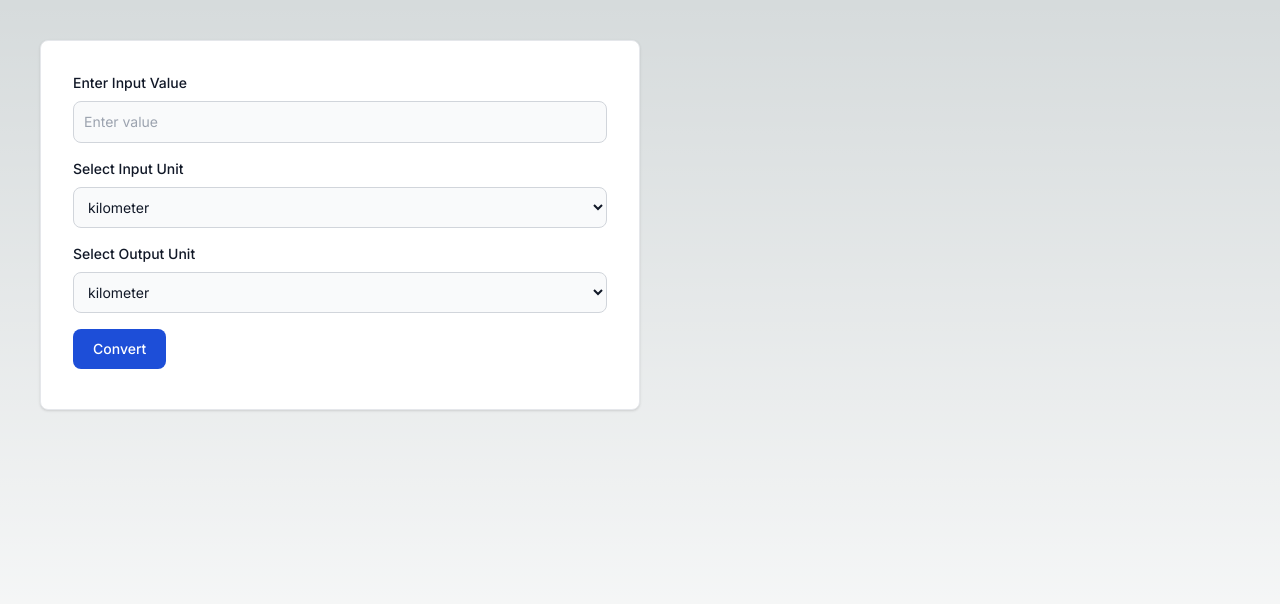
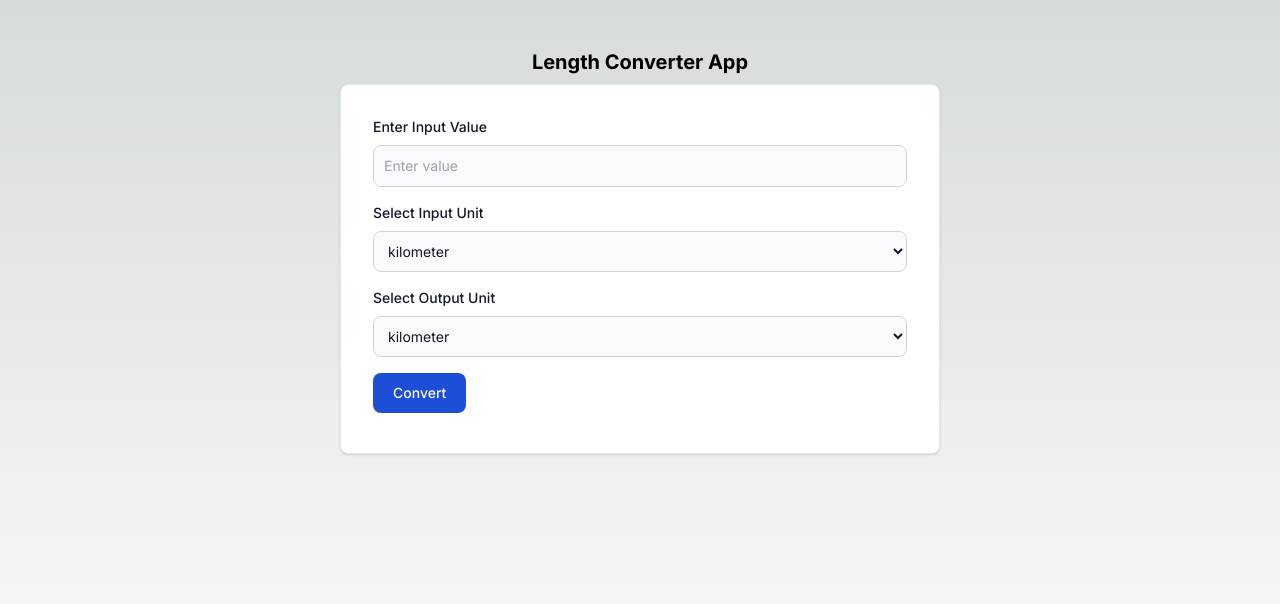
Before and after one commit to patilbhupesh/-actualize-converter-app, a Next.js app: page / in a window 1280 px wide. Shown: the top 604 px of the page. Built offline with nearby package versions, Linux system fonts and the light colour scheme.

Commit message:
Length Converter App Heading added

```diff
--- a/src/app/page.js
+++ b/src/app/page.js
@@ -45,7 +45,8 @@
   };
 
   return (
-    <main className="flex min-h-screen flex-col items-start justify-start p-10">
+    <main className="flex min-h-screen flex-col items-center justify-start p-10">
+      <h1 className="text-xl font-bold mb-2 mt-2">Length Converter App</h1>
       <div className=" w-[600px] text-center bg-white border border-gray-200 rounded-lg shadow dark:bg-gray-800 dark:border-gray-700">
         <form className="p-8 flex flex-col  justify-center items-start">
           <div className="w-full">
```
